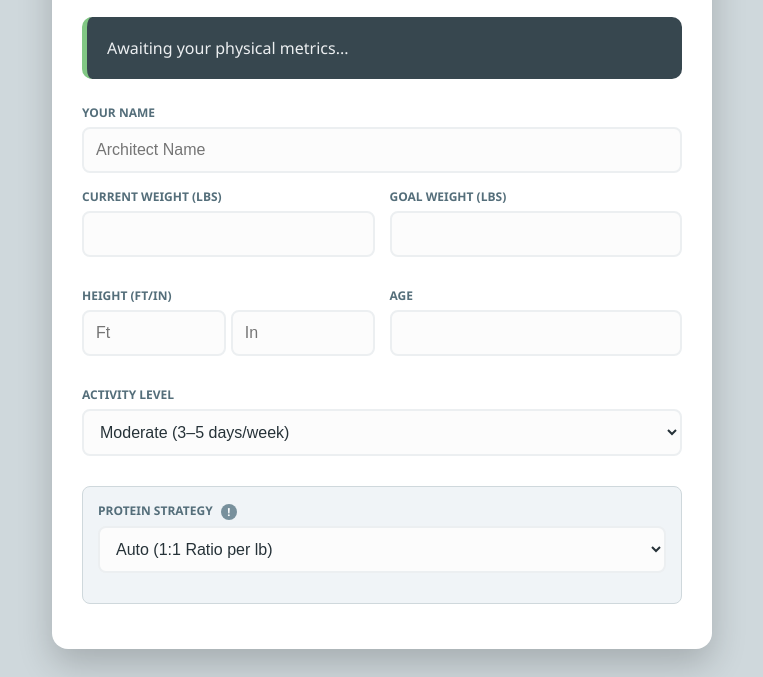
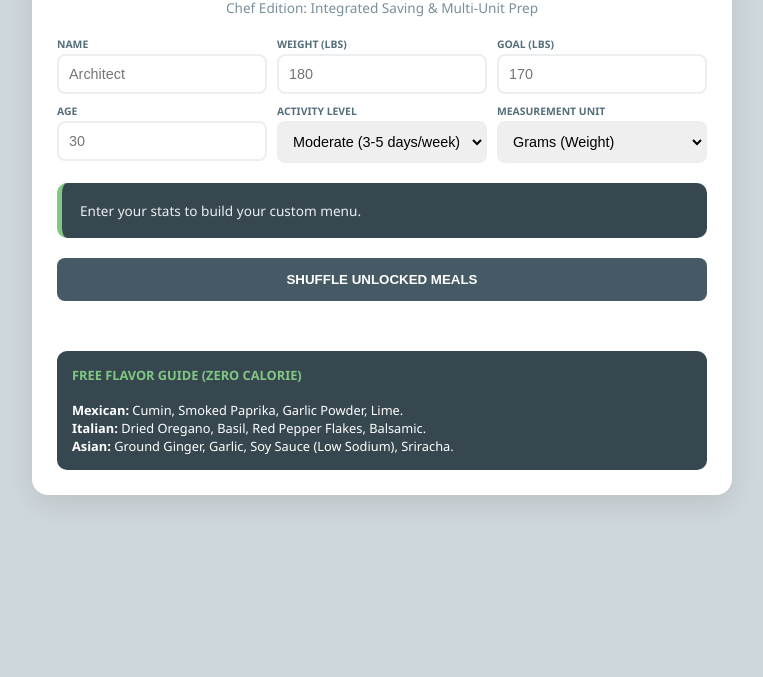
Before and after one commit to lanthornjh/physique-app, a plain HTML site: page index.html in a window 1280 px wide. Shown: the part 151-828 px from the top of the page, without its empty margins (258-1021 px from the left). After the commit the page ends 800 px from the top, so only its background shows below. Drawn offline with Linux system fonts and the light colour scheme.

Commit message:
Add files via upload

```diff
--- a/index.html
+++ b/index.html
@@ -3,225 +3,233 @@
 <head>
     <meta charset="UTF-8">
     <meta name="viewport" content="width=device-width, initial-scale=1.0">
-    <title>Physique Architect | Full Plan</title>
+    <title>Physique Architect | Chef Edition</title>
     <style>
-        body { font-family: 'Segoe UI', sans-serif; background: #cfd8dc; display: flex; justify-content: center; padding: 20px; color: #263238; }
-        .card { background: #ffffff; padding: 30px; border-radius: 16px; box-shadow: 0 15px 35px rgba(0,0,0,0.2); width: 100%; max-width: 600px; border-top: 8px solid #455a64; }
-        h2 { color: #263238; text-align: center; margin-bottom: 5px; font-weight: 800; text-transform: uppercase; }
-        .subtitle { text-align: center; color: #78909c; font-size: 0.9rem; margin-bottom: 25px; }
+        :root { --primary: #455a64; --accent: #81c784; --bg: #cfd8dc; --text: #263238; }
+        body { font-family: 'Segoe UI', system-ui, sans-serif; background: var(--bg); display: flex; justify-content: center; padding: 15px; color: var(--text); }
+        .card { background: #ffffff; padding: 25px; border-radius: 16px; box-shadow: 0 10px 30px rgba(0,0,0,0.1); width: 100%; max-width: 650px; border-top: 8px solid var(--primary); }
 
-        .input-row { display: flex; gap: 15px; margin-bottom: 15px; }
-        .input-group { flex: 1; margin-bottom: 15px; }
-        label { display: block; margin-bottom: 6px; font-size: 0.75rem; font-weight: 700; color: #546e7a; text-transform: uppercase; }
-        input, select { width: 100%; padding: 12px; border: 2px solid #eceff1; border-radius: 8px; box-sizing: border-box; background: #fcfcfc; font-size: 1rem; color: #263238; }
+        h2 { text-align: center; text-transform: uppercase; letter-spacing: 1px; margin-bottom: 5px; }
+        .subtitle { text-align: center; color: #78909c; font-size: 0.85rem; margin-bottom: 20px; }
 
-        /* Info Icon Styles */
-        .info-link { display: inline-flex; align-items: center; justify-content: center; width: 16px; height: 16px; background: #78909c; color: white; border-radius: 50%; font-size: 11px; font-weight: bold; text-decoration: none; margin-left: 5px; vertical-align: middle; transition: 0.2s; }
-        .info-link:hover { background: #455a64; transform: scale(1.1); }
+        /* Export Toolbar */
+        .export-tools { display: flex; gap: 8px; margin-bottom: 20px; }
+        .btn-tool { flex: 1; padding: 10px; border: none; border-radius: 8px; font-size: 0.8rem; font-weight: bold; cursor: pointer; color: white; transition: 0.2s; }
+        .btn-tool:active { transform: scale(0.98); }
 
-        .status-box { background: #37474f; color: #eceff1; padding: 20px; border-radius: 10px; margin-bottom: 25px; border-left: 5px solid #81c784; }
+        /* Input Styling */
+        .input-row { display: flex; gap: 10px; margin-bottom: 10px; flex-wrap: wrap; }
+        .input-group { flex: 1; min-width: 120px; }
+        label { display: block; font-size: 0.65rem; font-weight: 800; color: #546e7a; text-transform: uppercase; margin-bottom: 3px; }
+        input, select { width: 100%; padding: 10px; border: 2px solid #eceff1; border-radius: 8px; font-size: 0.9rem; box-sizing: border-box; }
 
-        .meal-section { margin-top: 25px; border-top: 2px solid #eceff1; padding-top: 20px; }
-        .meal-category { background: #455a64; color: white; padding: 8px 15px; border-radius: 6px; font-size: 0.8rem; font-weight: 800; text-transform: uppercase; margin-bottom: 15px; display: inline-block; }
+        /* Macro Status Box */
+        .status-box { background: #37474f; color: #eceff1; padding: 18px; border-radius: 10px; margin: 20px 0; border-left: 5px solid var(--accent); display: grid; grid-template-columns: 1fr 1fr; gap: 10px; font-size: 0.85rem; }
+        .macro-val { font-weight: 800; color: var(--accent); }
 
-        .meal-card { background: #f8f9fa; border: 1px solid #e0e0e0; border-radius: 8px; padding: 15px; margin-bottom: 12px; }
-        .meal-title { font-weight: 800; color: #37474f; margin-bottom: 5px; display: block; }
-        .ingredients { font-size: 0.95rem; color: #546e7a; line-height: 1.4; }
-        .qty { color: #2d5a27; font-weight: bold; border-bottom: 1px dashed #81c784; }
+        .btn-main { width: 100%; background: var(--primary); color: white; padding: 14px; border: none; border-radius: 8px; font-weight: 700; cursor: pointer; margin-bottom: 20px; text-transform: uppercase; transition: 0.2s; }
 
-        .dining-out { background: #fff3e0; border: 1px solid #ffe0b2; padding: 15px; border-radius: 8px; margin-top: 20px; font-size: 0.9rem; }
-        .btn-link { color: #81c784; text-decoration: none; cursor: pointer; background: #263238; border-radius: 4px; padding: 3px 10px; font-size: 0.7rem; border: 1px solid #81c784; margin-left: 10px; font-weight: bold; }
+        /* Meal Cards */
+        .cat-label { margin-top: 20px; font-weight: 800; color: var(--primary); text-transform: uppercase; font-size: 0.8rem; }
+        .meal-card { background: #f8f9fa; border: 1px solid #e0e0e0; border-radius: 12px; padding: 18px; margin-top: 10px; }
+        .meal-card.locked { border: 2px solid var(--accent); background: #f1f8f1; }
+        .meal-title { font-weight: 800; font-size: 1.05rem; color: #37474f; border-bottom: 2px solid #eceff1; padding-bottom: 5px; margin-bottom: 10px; display: flex; justify-content: space-between; }
+
+        .ing-box { font-size: 0.9rem; margin-bottom: 4px; }
+        .prep-box { font-size: 0.8rem; background: #eceff1; padding: 12px; border-radius: 6px; color: #546e7a; font-style: italic; margin-top: 12px; line-height: 1.4; border-left: 3px solid #cfd8dc; }
+        .qty { color: #2d5a27; font-weight: 800; }
+
+        .controls { display: flex; gap: 8px; margin-top: 12px; }
+        .btn-c { flex: 1; background: white; border: 1px solid #cfd8dc; padding: 8px; border-radius: 6px; cursor: pointer; font-size: 0.75rem; font-weight: 600; }
+        .btn-c.l-active { background: var(--accent); color: white; border-color: var(--accent); }
+
+        .flavor-guide { background: #37474f; color: white; padding: 15px; border-radius: 10px; margin-top: 30px; font-size: 0.8rem; }
+        .flavor-guide h4 { margin-top: 0; color: var(--accent); text-transform: uppercase; }
+
+        @media print { .export-tools, .btn-main, .controls, .input-row, select { display: none !important; } .card { box-shadow: none; border: none; width: 100%; } }
     </style>
 </head>
 <body>
 
 <div class="card">
+    <div class="export-tools">
+        <button class="btn-tool" style="background:#ef5350" onclick="window.print()">📄 Save PDF</button>
+        <button class="btn-tool" style="background:#4285f4" onclick="exportToDoc()">📝 Google Doc</button>
+        <button class="btn-tool" style="background:#546e7a" onclick="copyToClipboard()">📋 Copy Text</button>
+    </div>
+
     <h2>Physique Architect</h2>
-    <div id="greeting" class="subtitle">Complete Meal Management System</div>
+    <div class="subtitle">Chef Edition: Integrated Saving & Multi-Unit Prep</div>
 
-    <div id="statusReport" class="status-box">Awaiting your physical metrics...</div>
-
-    <div class="input-group">
-        <label>Your Name</label>
-        <input type="text" id="userName" placeholder="Architect Name" oninput="runApp()">
+    <div class="input-row">
+        <div class="input-group"><label>Name</label><input type="text" id="userName" placeholder="Architect" oninput="updateAll()"></div>
+        <div class="input-group"><label>Weight (lbs)</label><input type="number" id="weight" placeholder="180" oninput="updateAll()"></div>
+        <div class="input-group"><label>Goal (lbs)</label><input type="number" id="goal" placeholder="170" oninput="updateAll()"></div>
     </div>
 
     <div class="input-row">
+        <div class="input-group"><label>Age</label><input type="number" id="age" placeholder="30" oninput="updateAll()"></div>
         <div class="input-group">
-            <label>Current Weight (lbs)</label>
-            <input type="number" id="weight" oninput="runApp()">
+            <label>Activity Level</label>
+            <select id="activity" onchange="updateAll()">
+                <option value="1.2">Baseline (0 days/week)</option>
+                <option value="1.375">Light (1-2 days/week)</option>
+                <option value="1.55" selected>Moderate (3-5 days/week)</option>
+                <option value="1.725">High (6-7 days/week)</option>
+                <option value="1.9">Elite (2x daily)</option>
+            </select>
         </div>
         <div class="input-group">
-            <label>Goal Weight (lbs)</label>
-            <input type="number" id="goalWeight" oninput="runApp()">
-        </div>
-    </div>
-
-    <div class="input-row">
-        <div class="input-group">
-            <label>Height (Ft/In)</label>
-            <div style="display:flex; gap:5px;">
-                <input type="number" id="hFt" placeholder="Ft" oninput="runApp()">
-                <input type="number" id="hIn" placeholder="In" oninput="runApp()">
-            </div>
-        </div>
-        <div class="input-group">
-            <label>Age</label>
-            <input type="number" id="age" oninput="runApp()">
-        </div>
-    </div>
-
-    <div class="input-row">
-        <div class="input-group">
-            <label>Activity Level</label>
-            <select id="activity" onchange="runApp()">
-                <option value="1.2">Baseline (0 days/week)</option>
-                <option value="1.375">Light (1–2 days/week)</option>
-                <option value="1.55" selected>Moderate (3–5 days/week)</option>
-                <option value="1.725">High (6–7 days/week)</option>
-                <option value="1.9">Elite (2x daily)</option>
+            <label>Measurement Unit</label>
+            <select id="unitMode" onchange="updateAll()">
+                <option value="grams">Grams (Weight)</option>
+                <option value="cups">Cups / Pieces (Volume)</option>
             </select>
         </div>
     </div>
 
-    <div class="input-row" style="background: #f0f4f7; padding: 15px; border-radius: 8px; border: 1px solid #cfd8dc;">
-        <div class="input-group">
-            <label>
-                Protein Strategy
-                <a href="https://www.healthline.com/nutrition/how-protein-can-help-you-lose-weight" target="_blank" class="info-link" title="Why protein is vital for weight management">!</a>
-            </label>
-            <select id="proteinMode" onchange="runApp()">
-                <option value="auto">Auto (1:1 Ratio per lb)</option>
-                <option value="custom">Manual Entry</option>
-            </select>
-        </div>
-        <div class="input-group" id="customProtGroup" style="display:none;">
-            <label>Custom Protein (g)</label>
-            <input type="number" id="customProtein" placeholder="e.g. 200" oninput="runApp()">
-        </div>
+    <div id="statusReport" class="status-box">Enter your stats to build your custom menu.</div>
+
+    <button class="btn-main" onclick="randomizeAll()">Shuffle Unlocked Meals</button>
+
+    <div id="menuContainer"></div>
+
+    <div class="flavor-guide">
+        <h4>Free Flavor Guide (Zero Calorie)</h4>
+        <b>Mexican:</b> Cumin, Smoked Paprika, Garlic Powder, Lime.<br>
+        <b>Italian:</b> Dried Oregano, Basil, Red Pepper Flakes, Balsamic.<br>
+        <b>Asian:</b> Ground Ginger, Garlic, Soy Sauce (Low Sodium), Sriracha.
     </div>
-
-    <div id="mealPlanContainer"></div>
 </div>
 
 <script>
-window.onload = function() {
-    ['userName', 'weight', 'goalWeight', 'hFt', 'hIn', 'age', 'activity', 'proteinMode', 'customProtein'].forEach(f => {
-        const val = localStorage.getItem(f);
-        if (val) document.getElementById(f).value = val;
-    });
-    runApp();
+const db = {
+    breakfast: [
+        { name: "Power Oats & Eggs", p: "Whole Eggs", c: "Dry Oats", v: "Spinach", prep: "Scramble the eggs with salt/pepper. Prepare oats with water and a dash of cinnamon. Serve separately or mix for a savory oat bowl.", pD: 6, cD: 0.4 },
+        { name: "Greek Yogurt Bowl", p: "Greek Yogurt", c: "Mixed Berries", v: "Flax Seeds (1 tbsp)", prep: "Measure yogurt into a bowl. Top with fresh or thawed berries. Stir in flax seeds. Use zero-cal Stevia if extra sweetness is needed.", pD: 0.1, cD: 0.15 },
+        { name: "Architect Pancakes", p: "Whey Protein", c: "Mashed Banana", v: "Egg Whites", prep: "Blend the protein powder, banana, and egg whites. Pour onto a non-stick skillet over medium heat. Flip when bubbles form.", pD: 25, cD: 0.25 }
+    ],
+    lunch: [
+        { name: "Lemon Garlic Chicken", p: "Chicken Breast", c: "Cooked Rice", v: "Steamed Broccoli", prep: "Season chicken with lemon juice and garlic powder. Pan-sear until 165°F. Serve over fluffy steamed white or brown rice.", pD: 0.31, cD: 0.28 },
+        { name: "Lean Taco Bowl", p: "93/7 Ground Beef", c: "Cooked Rice", v: "Peppers & Onions", prep: "Brown the beef with cumin and chili powder. Sauté peppers and onions in the same pan. Combine with rice and top with salsa.", pD: 0.26, cD: 0.28 },
+        { name: "Turkey Power Plate", p: "Ground Turkey", c: "Quinoa", v: "Zucchini", prep: "Cook turkey with Italian herbs. Prepare quinoa according to package. Roast sliced zucchini with a spray of olive oil.", pD: 0.27, cD: 0.22 }
+    ],
+    dinner: [
+        { name: "Atlantic Salmon", p: "Salmon Fillet", c: "Sweet Potato", v: "Asparagus", prep: "Bake salmon at 400°F (200°C) for 12-15 mins. Poke sweet potato with a fork and microwave for 5 mins. Steam asparagus with lemon.", pD: 0.22, cD: 0.20 },
+        { name: "Steakhouse Plate", p: "Sirloin Steak", c: "Baked Potato", v: "Green Beans", prep: "Grill steak to desired wellness. Bake potato until soft and fluff with a fork. Season beans with garlic salt.", pD: 0.27, cD: 0.20 },
+        { name: "White Fish Stir-Fry", p: "Cod or Tilapia", c: "Rice Noodles", v: "Mixed Stir-fry Veg", prep: "Cut fish into chunks and sauté with ginger/soy sauce. Boil noodles for 3 mins. Toss everything together in a hot wok.", pD: 0.20, cD: 0.25 }
+    ]
 };
 
-function setGoal(val) {
-    document.getElementById('goalWeight').value = val;
-    runApp();
+let state = { b: [0, 1], l: [0, 1], d: [0, 1, 2], locks: { b: [false, false], l: [false, false], d: [false, false, false] } };
+
+function updateAll() {
+    const w = parseFloat(document.getElementById('weight').value) || 0;
+    const g = parseFloat(document.getElementById('goal').value) || 0;
+    const a = parseFloat(document.getElementById('age').value) || 0;
+    const act = parseFloat(document.getElementById('activity').value);
+    const unit = document.getElementById('unitMode').value;
+
+    if (w > 0) {
+        const bmr = (10 * (w / 2.205)) + (6.25 * 177) - (5 * a) + 5;
+        const tdee = Math.round(bmr * act);
+        let target = tdee;
+        if (g > 0 && g < w) target -= 500;
+        else if (g > w) target += 300;
+
+        const p = g || w;
+        const f = (target * 0.25) / 9;
+        const c = (target - (p * 4) - (f * 9)) / 4;
+
+        document.getElementById('statusReport').innerHTML = `
+            <div>CALORIES: <span class="macro-val">${target}</span></div>
+            <div>PROTEIN: <span class="macro-val">${Math.round(p)}g</span></div>
+            <div>CARBS: <span class="macro-val">${Math.round(c)}g</span></div>
+            <div>FAT: <span class="macro-val">${Math.round(f)}g</span></div>
+        `;
+        renderGrid(p/4, c/4, unit);
+    }
 }
 
-function runApp() {
-    const fields = ['userName', 'weight', 'goalWeight', 'hFt', 'hIn', 'age', 'activity', 'proteinMode', 'customProtein'];
-    const v = {};
-    fields.forEach(f => {
-        v[f] = document.getElementById(f).value;
-        localStorage.setItem(f, v[f]);
+function renderGrid(p, c, unit) {
+    let html = '';
+    const sections = [
+        {id:'b', label:'Breakfast Options', key:'breakfast', list:state.b},
+        {id:'l', label:'Lunch Options', key:'lunch', list:state.l},
+        {id:'d', label:'Dinner Options', key:'dinner', list:state.d}
+    ];
+
+    sections.forEach(sec => {
+        html += `<div class="cat-label">${sec.label}</div>`;
+        sec.list.forEach((dbIdx, i) => {
+            const meal = db[sec.key][dbIdx];
+            const locked = state.locks[sec.id][i];
+
+            let pDisp = unit === 'grams' ? `${Math.round(p/meal.pD)}g` : convertToCups(p, meal.p);
+            let cDisp = unit === 'grams' ? `${Math.round(c/meal.cD)}g` : convertToCups(c, meal.c);
+
+            html += `
+                <div class="meal-card ${locked ? 'locked' : ''}">
+                    <div class="meal-title">
+                        <span>${meal.name}</span>
+                        <span>${locked ? '🔒' : ''}</span>
+                    </div>
+                    <div class="ing-box"><b>Protein:</b> <span class="qty">${pDisp}</span> ${meal.p}</div>
+                    <div class="ing-box"><b>Carb:</b> <span class="qty">${cDisp}</span> ${meal.c}</div>
+                    <div class="ing-box"><b>Veggie:</b> <span class="qty">1.5 Cups</span> ${meal.v}</div>
+                    <div class="prep-box"><b>Chef's Note:</b> ${meal.prep}</div>
+                    <div class="controls">
+                        <button class="btn-c" onclick="swapSlot('${sec.id}', ${i})">↻ Swap</button>
+                        <button class="btn-c ${locked ? 'l-active' : ''}" onclick="toggleLock('${sec.id}', ${i})">${locked ? 'Unlock' : 'Save'}</button>
+                    </div>
+                </div>
+            `;
+        });
     });
+    document.getElementById('menuContainer').innerHTML = html;
+}
 
-    // Show/Hide Custom Protein input
-    document.getElementById('customProtGroup').style.display = (v.proteinMode === 'custom') ? 'block' : 'none';
+function convertToCups(grams, type) {
+    if (type.includes("Eggs")) return `${Math.round(grams/6)} Large`;
+    if (type.includes("Rice")) return `${(grams/28/5.5).toFixed(1)} Cups`;
+    if (type.includes("Oats")) return `${(grams/0.4/80).toFixed(1)} Cups`;
+    if (type.includes("Chicken") || type.includes("Beef") || type.includes("Steak") || type.includes("Turkey")) return `${(grams/0.31/140).toFixed(1)} Cups (Cooked)`;
+    if (type.includes("Yogurt")) return `${(grams/0.1/240).toFixed(1)} Cups`;
+    if (type.includes("Banana")) return `${Math.round(grams/0.25/120)} Medium`;
+    return `${Math.round(grams)}g`;
+}
 
-    const weight = parseFloat(v.weight);
-    const goal = parseFloat(v.goalWeight);
-    const age = parseFloat(v.age);
-    const hFt = parseFloat(v.hFt);
-    const hIn = parseFloat(v.hIn);
-    const act = parseFloat(v.activity);
+function swapSlot(cat, i) {
+    const key = cat === 'b' ? 'breakfast' : cat === 'l' ? 'lunch' : 'dinner';
+    state[cat][i] = (state[cat][i] + 1) % db[key].length;
+    updateAll();
+}
 
-    if (weight > 0 && hFt > 0 && age > 0) {
-        const totalInches = (hFt * 12) + (hIn || 0);
-        const healthyBaseline = Math.round(22 * (totalInches * totalInches) / 703);
-        const bmr = (10 * (weight / 2.205)) + (6.25 * (totalInches * 2.54)) - (5 * age) + 5;
-        const tdee = Math.round(bmr * act);
+function toggleLock(cat, i) {
+    state.locks[cat][i] = !state.locks[cat][i];
+    updateAll();
+}
 
-        let phase = "Maintenance";
-        let targetCals = tdee;
-        if (goal < weight) { phase = "Fat Loss"; targetCals = tdee - 500; }
-        else if (goal > weight) { phase = "Muscle Gain"; targetCals = tdee + 300; }
+function randomizeAll() {
+    ['b','l','d'].forEach(c => state[c].forEach((_,i) => { if(!state.locks[c][i]) swapSlot(c,i) }));
+}
 
-        if (v.userName) document.getElementById('greeting').innerText = `Architect: ${v.userName}`;
+function copyToClipboard() {
+    const content = document.getElementById('menuContainer').innerText;
+    navigator.clipboard.writeText("PHYSIQUE ARCHITECT WEEKLY PLAN\n\n" + content);
+    alert("Plan copied to clipboard!");
+}
 
-        // Protein Logic Selection
-        let protTotal = (v.proteinMode === 'auto') ? (goal || weight) : parseFloat(v.customProtein);
-        if (!protTotal) protTotal = weight; // Fallback
+function exportToDoc() {
+    const content = document.getElementById('menuContainer').innerText;
+    const blob = new Blob([content], { type: 'application/msword' });
+    const link = document.createElement('a');
+    link.href = URL.createObjectURL(blob);
+    link.download = 'Physique_Architect_Weekly_Plan.doc';
+    link.click();
+}
 
-        document.getElementById('statusReport').innerHTML = `
-            Healthy Baseline: <strong>${healthyBaseline} lbs</strong> <button class="btn-link" onclick="setGoal(${healthyBaseline})">ADOPT</button><br>
-            Daily Target: <strong>${targetCals} calories</strong><br>
-            Protein Target: <strong>${protTotal}g</strong> (${v.proteinMode === 'auto' ? '1:1 Ratio' : 'Custom'})
-        `;
-
-        // Macro Calculations
-        const fatTotal = (targetCals * 0.25) / 9;
-        const carbTotal = (targetCals - (protTotal * 4) - (fatTotal * 9)) / 4;
-        const pM = (protTotal / 4).toFixed(0);
-        const cM = (carbTotal / 4).toFixed(0);
-
-        // Conversion math
-        const riceG = (cM / 0.28).toFixed(0);
-        const potG = (cM / 0.20).toFixed(0);
-        const oatG = (cM / 0.60).toFixed(0);
-        const chickenG = (pM / 0.31).toFixed(0);
-        const beefG = (pM / 0.26).toFixed(0);
-        const eggCount = (pM / 6).toFixed(1);
-
-        document.getElementById('mealPlanContainer').innerHTML = `
-            <div class="meal-section">
-                <div class="meal-category">Breakfast Options</div>
-                <div class="meal-card">
-                    <span class="meal-title">1. Classic Power Start</span>
-                    <span class="ingredients"><span class="qty">${eggCount}</span> Large Eggs + <span class="qty">${oatG}g</span> Dry Oats</span>
-                </div>
-                <div class="meal-card">
-                    <span class="meal-title">2. Quick Yogurt Bowl</span>
-                    <span class="ingredients"><span class="qty">${(pM/10*100).toFixed(0)}g</span> Non-fat Greek Yogurt + <span class="qty">${(cM/0.15).toFixed(0)}g</span> Berries</span>
-                </div>
-                <div class="meal-card">
-                    <span class="meal-title">3. Architect Pancakes</span>
-                    <span class="ingredients"><span class="qty">1.5 scoops</span> Whey + <span class="qty">${(cM/0.25).toFixed(0)}g</span> Mashed Banana</span>
-                </div>
-
-                <div class="meal-category">Lunch Options (Great for Batch Cooking)</div>
-                <div class="meal-card">
-                    <span class="meal-title">1. Chicken & Rice Standard</span>
-                    <span class="ingredients"><span class="qty">${chickenG}g</span> Cooked Chicken + <span class="qty">${riceG}g</span> Cooked Rice + Green Veggies</span>
-                </div>
-                <div class="meal-card">
-                    <span class="meal-title">2. Lean Beef & Potato</span>
-                    <span class="ingredients"><span class="qty">${beefG}g</span> Extra Lean Beef + <span class="qty">${potG}g</span> Potato/Yam</span>
-                </div>
-
-                <div class="meal-category">Dinner Options</div>
-                <div class="meal-card">
-                    <span class="meal-title">1. Lean & Green (Fish)</span>
-                    <span class="ingredients"><span class="qty">${(pM/0.20).toFixed(0)}g</span> White Fish + <span class="qty">${riceG}g</span> Rice + Asparagus</span>
-                </div>
-                <div class="meal-card">
-                    <span class="meal-title">2. Turkey Stir-fry</span>
-                    <span class="ingredients"><span class="qty">${beefG}g</span> Ground Turkey + <span class="qty">${riceG}g</span> Rice + Peppers</span>
-                </div>
-                <div class="meal-card">
-                    <span class="meal-title">3. Steak & Baked Potato</span>
-                    <span class="ingredients"><span class="qty">${beefG}g</span> Sirloin Steak + <span class="qty">${potG}g</span> Potato + Side Salad</span>
-                </div>
-
-                <div class="dining-out">
-                    <strong>Tonight's Dining Out Strategy:</strong><br>
-                    Choose Lean Protein (Grilled) + Double Veggies + Small starch side. Avoid sauces and bread baskets.
-                </div>
-            </div>
-        `;
-    }
-}
+window.onload = updateAll;
 </script>
-
 </body>
 </html>
```
